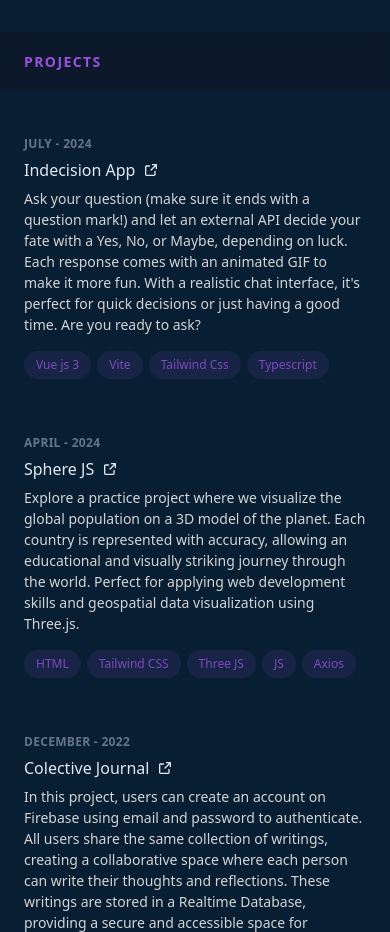
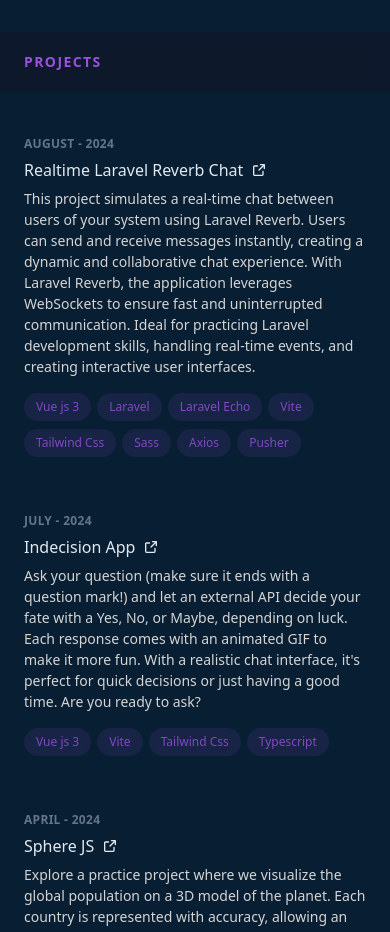
Before and after one commit to DavidITT/nuxt-portfolio, a Nuxt app: page /home in a window 390 px wide. Shown: the part 2420-3352 px from the top of the page. Built offline with nearby package versions, Linux system fonts and the light colour scheme.

Commit message:
feat: Update projects

```diff
--- a/components/projects/ProjectsList.vue
+++ b/components/projects/ProjectsList.vue
@@ -1,5 +1,86 @@
 <template>
   <ol class="group/list">
+    <li class="mb-12">
+      <div class="group relative grid pb-1 transition-all sm:grid-cols-8 sm:gap-8 md:gap-4 lg:hover:!opacity-100 lg:group-hover/list:opacity-50">
+        <div
+            class="absolute -inset-x-4 -inset-y-4 z-0 hidden rounded-md transition motion-reduce:transition-none lg:-inset-x-6 lg:block lg:group-hover:bg-gray-50 dark:lg:group-hover:bg-slate-900/75 lg:group-hover:shadow-[inset_0_1px_0_0_rgba(148,163,184,0.1)] lg:group-hover:drop-shadow-lg"></div>
+        <header
+            class="z-10 mb-2 mt-1 text-xs font-semibold uppercase tracking-wide text-slate-500 sm:col-span-2"
+            aria-label="Julio 2024">{{ $t('months.august') }} - 2024
+        </header>
+        <div class="z-10 sm:col-span-6">
+          <h3 class="font-medium leading-snug text-slate-200">
+            <div class="flex items-center">
+              <a class="inline-flex items-baseline font-medium leading-tight text-gray-700 hover:text-[#9B51E0] dark:text-slate-200 dark:hover:text-purple-500 focus-visible:text-teal-300 group/link text-base"
+                 href="https://github.com/DavidITT/laravel-reverb-chat" target="_blank" rel="noreferrer noopener"
+                 aria-label="Realtime Laravel Reverb Chat"><span
+                  class="absolute -inset-x-4 -inset-y-2.5 hidden rounded md:-inset-x-6 md:-inset-y-4 lg:block"></span><span>Realtime Laravel Reverb Chat
+                   </span>
+                <svg class="w-3 h-3 ms-2.5" aria-hidden="true"
+                     xmlns="http://www.w3.org/2000/svg"
+                     fill="none" viewBox="0 0 18 18">
+                  <path stroke="currentColor" stroke-linecap="round" stroke-linejoin="round" stroke-width="2"
+                        d="M15 11v4.833A1.166 1.166 0 0 1 13.833 17H2.167A1.167 1.167 0 0 1 1 15.833V4.167A1.166 1.166 0 0 1 2.167 3h4.618m4.447-2H17v5.768M9.111 8.889l7.778-7.778"/>
+                </svg>
+              </a>
+            </div>
+          </h3>
+          <p class="mt-2 text-sm leading-normal text-gray-600 dark:text-neutral-300">
+            {{ $t('projects.laravel-reverb-chat.description') }}
+          </p>
+          <ul class="mt-2 flex flex-wrap" aria-label="Technologies used">
+            <li class="mr-1.5 mt-2">
+              <div
+                  class="flex items-center rounded-full bg-[#9B51E0]/10 px-3 py-1 text-xs font-medium leading-5 text-[#9B51E0]/80 ">
+                Vue js 3
+              </div>
+            </li>
+            <li class="mr-1.5 mt-2">
+              <div
+                  class="flex items-center rounded-full bg-[#9B51E0]/10 px-3 py-1 text-xs font-medium leading-5 text-[#9B51E0]/80 ">
+                Laravel
+              </div>
+            </li>
+            <li class="mr-1.5 mt-2">
+              <div
+                  class="flex items-center rounded-full bg-[#9B51E0]/10 px-3 py-1 text-xs font-medium leading-5 text-[#9B51E0]/80 ">
+                Laravel Echo
+              </div>
+            </li>
+            <li class="mr-1.5 mt-2">
+              <div
+                  class="flex items-center rounded-full bg-[#9B51E0]/10 px-3 py-1 text-xs font-medium leading-5 text-[#9B51E0]/80 ">
+                Vite
+              </div>
+            </li>
+            <li class="mr-1.5 mt-2">
+              <div
+                  class="flex items-center rounded-full bg-[#9B51E0]/10 px-3 py-1 text-xs font-medium leading-5 text-[#9B51E0]/80 ">
+                Tailwind Css
+              </div>
+            </li>
+            <li class="mr-1.5 mt-2">
+              <div
+                  class="flex items-center rounded-full bg-[#9B51E0]/10 px-3 py-1 text-xs font-medium leading-5 text-[#9B51E0]/80 ">
+                Sass
+              </div>
+            </li>
+            <li class="mr-1.5 mt-2">
+              <div
+                  class="flex items-center rounded-full bg-[#9B51E0]/10 px-3 py-1 text-xs font-medium leading-5 text-[#9B51E0]/80 ">
+                Axios
+              </div>
+            </li>
+            <li class="mr-1.5 mt-2">
+              <div
+                  class="flex items-center rounded-full bg-[#9B51E0]/10 px-3 py-1 text-xs font-medium leading-5 text-[#9B51E0]/80 ">
+                Pusher
+              </div>
+            </li>
+          </ul>
+        </div>
+      </div>
+    </li>
     <li class="mb-12">
       <div class="group relative grid pb-1 transition-all sm:grid-cols-8 sm:gap-8 md:gap-4 lg:hover:!opacity-100 lg:group-hover/list:opacity-50">
         <div
--- a/lang/en-US.json
+++ b/lang/en-US.json
@@ -74,6 +74,9 @@
   "more-text": "See more",
   "less-text": "Less",
   "projects": {
+    "laravel-reverb-chat": {
+      "description": "This project simulates a real-time chat between users of your system using Laravel Reverb. Users can send and receive messages instantly, creating a dynamic and collaborative chat experience. With Laravel Reverb, the application leverages WebSockets to ensure fast and uninterrupted communication. Ideal for practicing Laravel development skills, handling real-time events, and creating interactive user interfaces. "
+    },
     "indecision-app": {
       "description": "Ask your question (make sure it ends with a question mark!) and let an external API decide your fate with a Yes, No, or Maybe, depending on luck. Each response comes with an animated GIF to make it more fun. With a realistic chat interface, it's perfect for quick decisions or just having a good time. Are you ready to ask?"
     },
--- a/lang/es-ES.json
+++ b/lang/es-ES.json
@@ -72,6 +72,9 @@
   },
   "more-text": "Mostrar mas",
   "projects": {
+    "laravel-reverb-chat": {
+      "description": "Este proyecto simula un chat en tiempo real entre los usuarios de tu sistema utilizando Laravel Reverb. Los usuarios pueden enviar y recibir mensajes instantáneamente, creando una experiencia de chat dinámica y colaborativa. Con Laravel Reverb, la aplicación aprovecha las capacidades de WebSockets para asegurar una comunicación rápida y sin interrupciones. Ideal para practicar habilidades de desarrollo en Laravel, manejo de eventos en tiempo real y creación de interfaces de usuario interactivas."
+    },
     "indecision-app": {
       "description": "Haz tu pregunta (¡asegúrate de terminar con un signo de interrogación!) y deja que una API externa decida tu destino con un Sí, No, o Tal vez, según la suerte. Cada respuesta viene con un GIF animado para hacerlo más divertido. Con una interfaz de chat realista, es ideal para decisiones rápidas o simplemente pasar un buen rato. ¿Te Atreves a preguntar?"
     },
--- a/pages/projects/[slug].vue
+++ /dev/null
@@ -1,13 +0,0 @@
-<template>
-
-</template>
-
-<script setup lang="ts">
-definePageMeta({
-  layout: 'main'
-})
-</script>
-
-<style scoped>
-
-</style>
```
